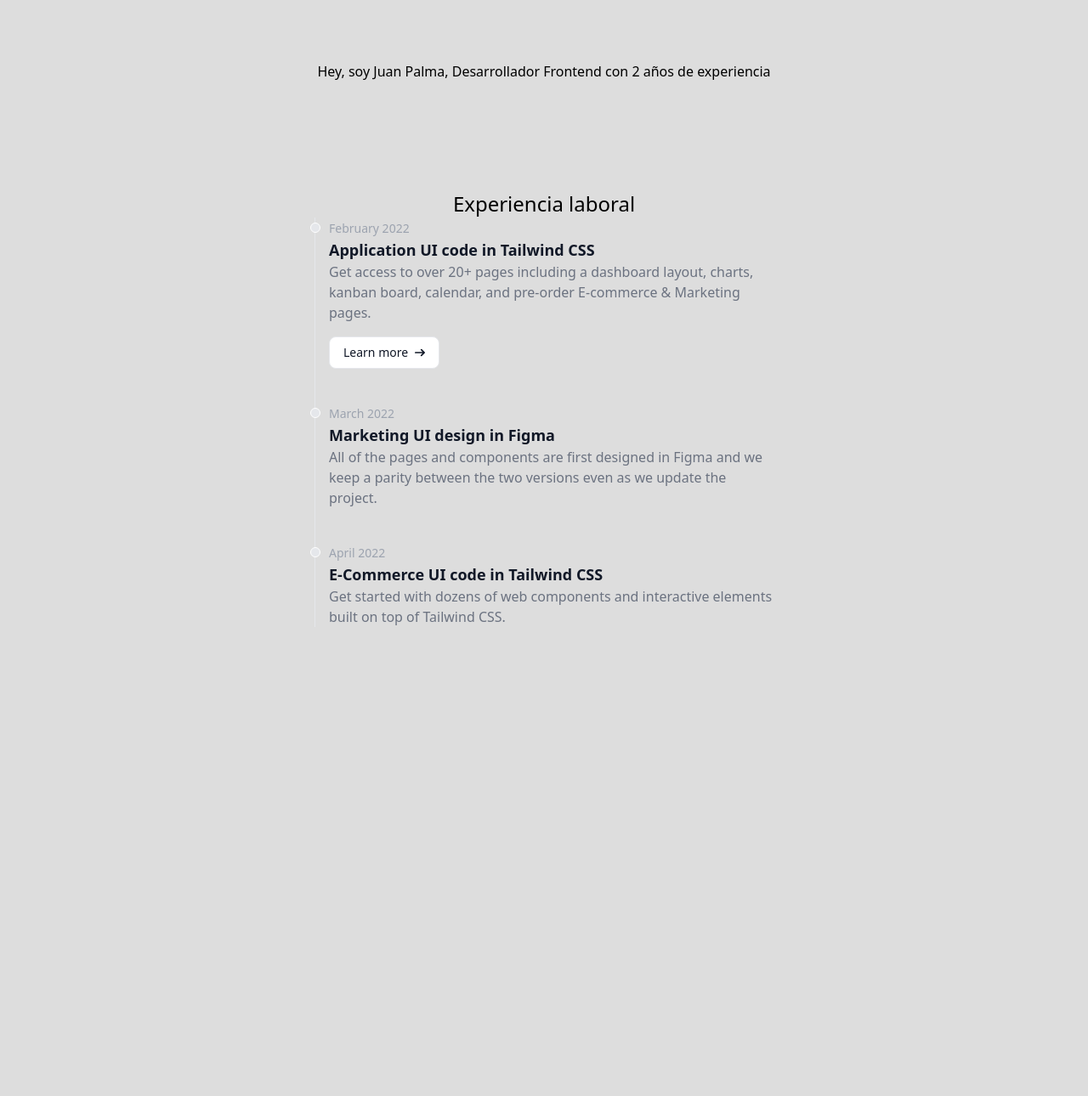
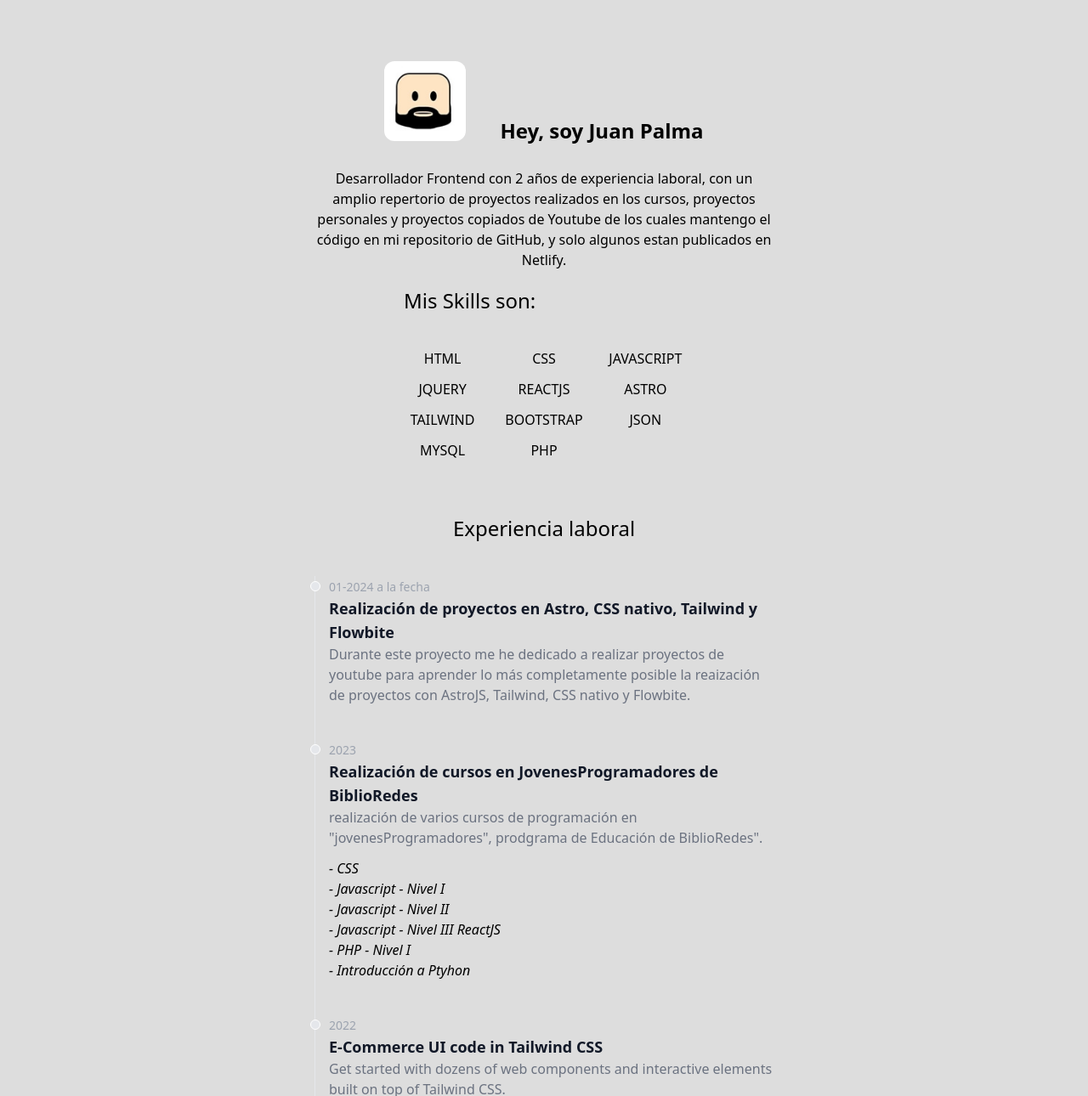
Before and after one commit to jpalma76/ejercicio-portfolio-con-astro, an Astro site: page / in a window 1280 px wide. Shown: the part 72-1362 px from the top of the page at 85% size. Before the commit the page ends 874 px from the top, so only its background shows below. Built offline with nearby package versions, Linux system fonts and the light colour scheme; Astro itself is replaced by a stand-in of ours.

Commit message:
agrega imagen, descripcion y skills en about

```diff
--- a/src/components/About.astro
+++ b/src/components/About.astro
@@ -1,7 +1,35 @@
 ---
-import Section from "./Section.astro"
+import Section from "./Section.astro";
 ---
 
 <Section>
-  <h2>Hey, soy Juan Palma, Desarrollador Frontend con 2 años de experiencia </h2>
+  <div class="flex items-end gap-x-10">
+    <img
+      class="rounded-xl mb-3 w-24"
+      src="/images/avatar.jpg"
+      alt="avatar personal"
+    />
+    <span class="text-2xl font-bold mb-2">Hey, soy Juan Palma</span>
+  </div>
+  <article class="text-center my-5">
+    Desarrollador Frontend con 2 años de experiencia laboral,
+    con un amplio repertorio de proyectos realizados en los cursos, proyectos personales y proyectos copiados de Youtube de los cuales mantengo el código en mi repositorio de GitHub, y solo algunos estan publicados en Netlify.
+  </article>
+
+  <article>
+    <h2 class="text-2xl mb-10">Mis Skills son:</h2>
+    <ol class="text-md grid grid-cols-2 md:grid-cols-3 gap-x-7 gap-y-3 text-center">
+      <li>HTML</li>
+      <li>CSS</li>
+      <li>JAVASCRIPT</li>
+      <li>JQUERY</li>
+      <li>REACTJS</li>
+      <li>ASTRO</li>
+      <li>TAILWIND</li>
+      <li>BOOTSTRAP</li>
+      <li>JSON</li>
+      <li>MYSQL</li>
+      <li>PHP</li>
+    </ol>
+  </article>
 </Section>
--- a/src/components/Header.astro
+++ b/src/components/Header.astro
@@ -1,4 +1,4 @@
-<header class="flex justify-between px-10 h-20 items-center">
+<header class="flex justify-between px-5 md:px-10 h-20 items-center gap-x-2">
   <h1 class="text-xl md:text-2xl transition-all font-bold uppercase">
     Porfolio con astro
   </h1>
@@ -8,7 +8,7 @@
     </li>
 
     <li class="hover:scale-110">
-      <a href="#">Projects</a>
+      <a href="#">Experiencia</a>
     </li>
 
     <li class="hover:scale-110">
--- a/src/components/Projects.astro
+++ b/src/components/Projects.astro
@@ -1,30 +1,68 @@
 ---
-import Section from "./Section.astro"
+import Section from "./Section.astro";
 ---
 
 <Section>
-  <h2 class="text-2xl">Experiencia laboral</h2>
+  <h2 class="text-2xl mb-10">Experiencia laboral</h2>
   <ol class="relative border-s border-gray-200 dark:border-gray-700">
     <li class="mb-10 ms-4">
-        <div class="absolute w-3 h-3 bg-gray-200 rounded-full mt-1.5 -start-1.5 border border-white dark:border-gray-900 dark:bg-gray-700"></div>
-        <time class="mb-1 text-sm font-normal leading-none text-gray-400 dark:text-gray-500">February 2022</time>
-        <h3 class="text-lg font-semibold text-gray-900 dark:text-white">Application UI code in Tailwind CSS</h3>
-        <p class="mb-4 text-base font-normal text-gray-500 dark:text-gray-400">Get access to over 20+ pages including a dashboard layout, charts, kanban board, calendar, and pre-order E-commerce & Marketing pages.</p>
-        <a href="#" class="inline-flex items-center px-4 py-2 text-sm font-medium text-gray-900 bg-white border border-gray-200 rounded-lg hover:bg-gray-100 hover:text-blue-700 focus:z-10 focus:ring-4 focus:outline-none focus:ring-gray-100 focus:text-blue-700 dark:bg-gray-800 dark:text-gray-400 dark:border-gray-600 dark:hover:text-white dark:hover:bg-gray-700 dark:focus:ring-gray-700">Learn more <svg class="w-3 h-3 ms-2 rtl:rotate-180" aria-hidden="true" xmlns="http://www.w3.org/2000/svg" fill="none" viewBox="0 0 14 10">
-    <path stroke="currentColor" stroke-linecap="round" stroke-linejoin="round" stroke-width="2" d="M1 5h12m0 0L9 1m4 4L9 9"/>
-  </svg></a>
+      <div
+        class="absolute w-3 h-3 bg-gray-200 rounded-full mt-1.5 -start-1.5 border border-white dark:border-gray-900 dark:bg-gray-700">
+      </div>
+      <time
+        class="mb-1 text-sm font-normal leading-none text-gray-400 dark:text-gray-500"
+        >01-2024 a la fecha</time
+      >
+      <h3 class="text-lg font-semibold text-gray-900 dark:text-white">
+        Realización de proyectos en Astro, CSS nativo, Tailwind y Flowbite
+      </h3>
+      <p class="mb-4 text-base font-normal text-gray-500 dark:text-gray-400">
+        Durante este proyecto me he dedicado a realizar proyectos de youtube
+        para aprender lo más completamente posible la reaización de proyectos
+        con AstroJS, Tailwind, CSS nativo y Flowbite.
+      </p>
     </li>
+
     <li class="mb-10 ms-4">
-        <div class="absolute w-3 h-3 bg-gray-200 rounded-full mt-1.5 -start-1.5 border border-white dark:border-gray-900 dark:bg-gray-700"></div>
-        <time class="mb-1 text-sm font-normal leading-none text-gray-400 dark:text-gray-500">March 2022</time>
-        <h3 class="text-lg font-semibold text-gray-900 dark:text-white">Marketing UI design in Figma</h3>
-        <p class="text-base font-normal text-gray-500 dark:text-gray-400">All of the pages and components are first designed in Figma and we keep a parity between the two versions even as we update the project.</p>
+      <div
+        class="absolute w-3 h-3 bg-gray-200 rounded-full mt-1.5 -start-1.5 border border-white dark:border-gray-900 dark:bg-gray-700">
+      </div>
+      <time
+        class="mb-1 text-sm font-normal leading-none text-gray-400 dark:text-gray-500"
+        >2023</time
+      >
+      <h3 class="text-lg font-semibold text-gray-900 dark:text-white">
+        Realización de cursos en JovenesProgramadores de BiblioRedes
+      </h3>
+      <p class="text-base font-normal text-gray-500 dark:text-gray-400">
+        realización de varios cursos de programación en "jovenesProgramadores", prodgrama de Educación de BiblioRedes".
+        <ul class="my-3 italic">
+            <li>- CSS</li>
+            <li>- Javascript - Nivel I</li>
+            <li>- Javascript - Nivel II</li>
+            <li>- Javascript - Nivel III ReactJS</li>
+            <li>- PHP - Nivel I</li>
+            <li>- Introducción a Ptyhon</li>
+        </ul>
+      </p>
     </li>
+
     <li class="ms-4">
-        <div class="absolute w-3 h-3 bg-gray-200 rounded-full mt-1.5 -start-1.5 border border-white dark:border-gray-900 dark:bg-gray-700"></div>
-        <time class="mb-1 text-sm font-normal leading-none text-gray-400 dark:text-gray-500">April 2022</time>
-        <h3 class="text-lg font-semibold text-gray-900 dark:text-white">E-Commerce UI code in Tailwind CSS</h3>
-        <p class="text-base font-normal text-gray-500 dark:text-gray-400">Get started with dozens of web components and interactive elements built on top of Tailwind CSS.</p>
+      <div
+        class="absolute w-3 h-3 bg-gray-200 rounded-full mt-1.5 -start-1.5 border border-white dark:border-gray-900 dark:bg-gray-700">
+      </div>
+      <time
+        class="mb-1 text-sm font-normal leading-none text-gray-400 dark:text-gray-500"
+        >2022</time
+      >
+      <h3 class="text-lg font-semibold text-gray-900 dark:text-white">
+        E-Commerce UI code in Tailwind CSS
+      </h3>
+      <p class="text-base font-normal text-gray-500 dark:text-gray-400">
+        Get started with dozens of web components and interactive elements built
+        on top of Tailwind CSS.
+      </p>
     </li>
-</ol>
+
+  </ol>
 </Section>
--- a/src/components/Section.astro
+++ b/src/components/Section.astro
@@ -1,3 +1,3 @@
-<section class="max-w-[700px] mx-auto flex flex-col items-center px-20 xs:10px py-16">
+<section class="max-w-[700px] mx-auto flex flex-col items-center px-20 xs:10px pt-16">
   <slot/>
 </section>
--- a/src/layouts/Layout.astro
+++ b/src/layouts/Layout.astro
@@ -12,7 +12,7 @@ const { title } = Astro.props;
 		<meta charset="UTF-8" />
 		<meta name="description" content="Astro description" />
 		<meta name="viewport" content="width=device-width" />
-		<link rel="icon" type="image/svg+xml" href="/favicon.svg" />
+		<link rel="icon" type="image/svg" href="/favicon.svg" />
 		<meta name="generator" content={Astro.generator} />
 		<title>{title}</title>
 	</head>
```
Also changed, not shown: public/favicon.svg, public/images/avatar.jpg (added), public/images/copia-landing-la-velada-iv.png (added), public/images/foto-mia.jpeg (added), public/images/giphy.gif (added), public/images/la-velada-4.png (added), public/images/minimalist-portfolio.png (added), public/images/porfolio-dev.png (added).
